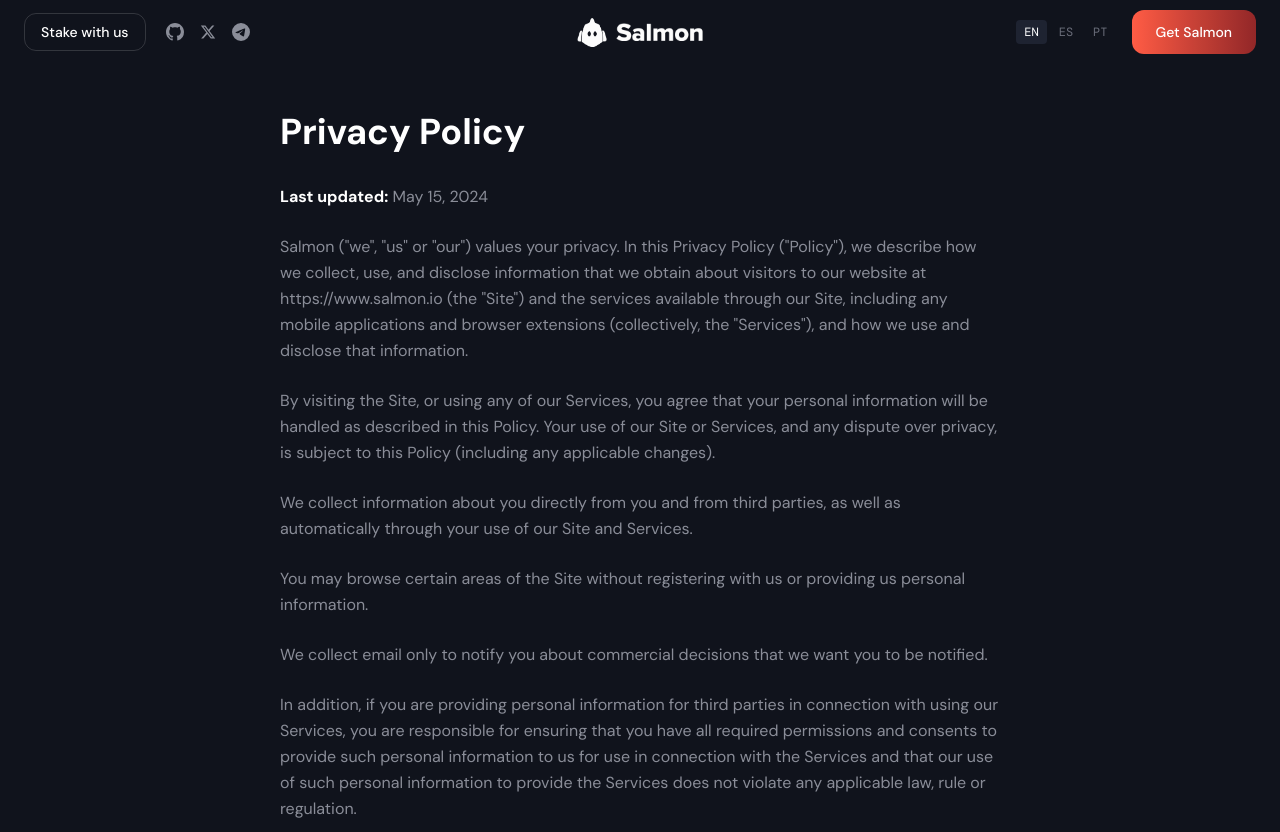
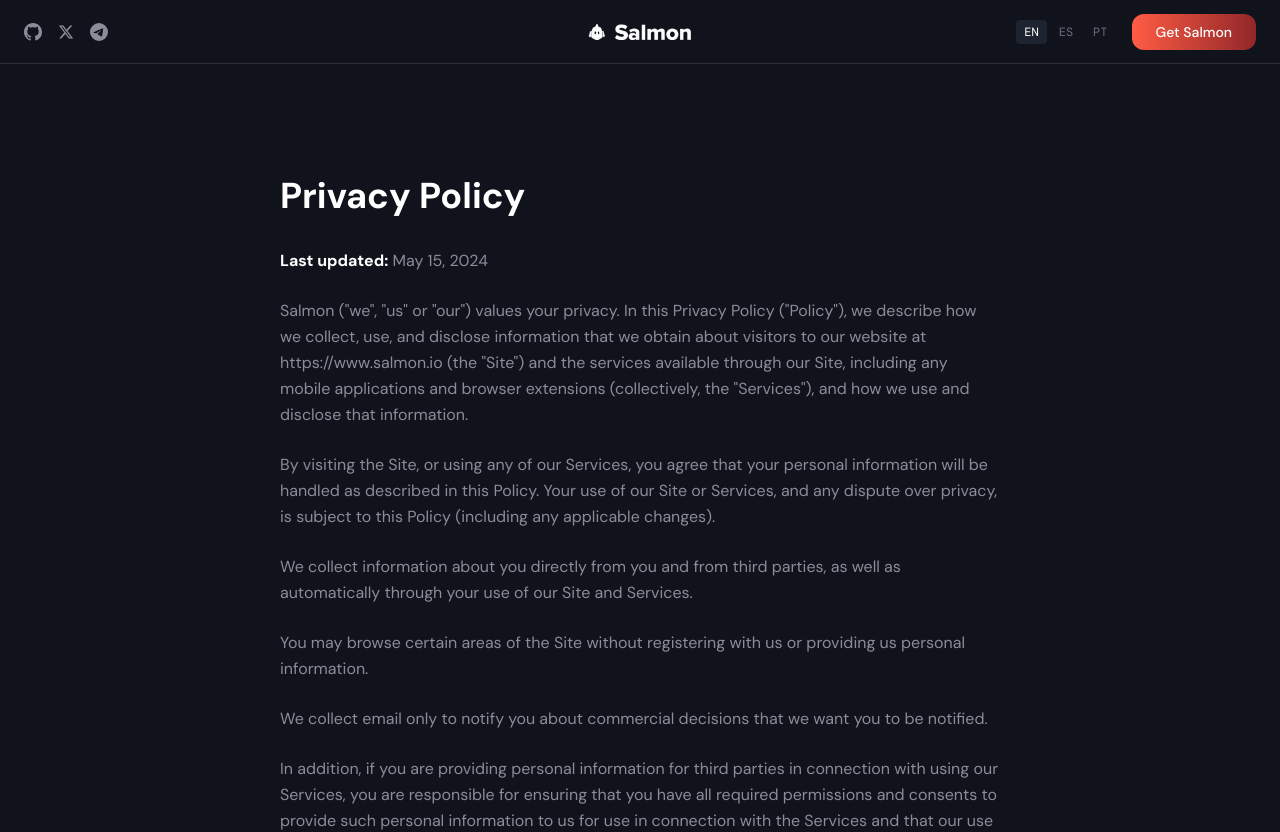
Before and after one commit to salmon-wallet/salmon-website, a Next.js app: page /en/privacy in a window 1280 px wide. Shown: the top 832 px of the page. Built offline with nearby package versions, Linux system fonts and the light colour scheme; a web font is replaced by a local one.

Commit message:
refine sticky header

```diff
--- a/components/Navbar.tsx
+++ b/components/Navbar.tsx
@@ -1,6 +1,6 @@
 'use client';
 
-import { useState, useEffect, useRef } from 'react';
+import { useState, useEffect } from 'react';
 import {
   motion,
   AnimatePresence,
@@ -46,10 +46,8 @@
   const locale = useLocale();
   const pathname = usePathname();
   const [scrolled, setScrolled] = useState(false);
-  const [hidden, setHidden] = useState(false);
   const [mobileOpen, setMobileOpen] = useState(false);
   const prefersReducedMotion = useReducedMotion();
-  const lastScrollY = useRef(0);
 
   // The CTA anchors to the home page's Get Salmon section from any route.
   const getSalmonHref =
@@ -63,16 +61,6 @@
 
   useMotionValueEvent(scrollY, 'change', (latest) => {
     setScrolled(latest > 20);
-
-    // Hide on scroll down, show on scroll up (only after passing 80px)
-    if (!mobileOpen) {
-      if (latest > 80 && latest > lastScrollY.current) {
-        setHidden(true);
-      } else {
-        setHidden(false);
-      }
-    }
-    lastScrollY.current = latest;
   });
 
   // Scroll-linked glassmorphic values
@@ -81,7 +69,7 @@
   const navBorder = useTransform(
     scrollY,
     [0, 200],
-    ['1px solid rgba(255,255,255,0)', '1px solid rgba(255,255,255,0.15)']
+    ['1px solid rgba(255,255,255,0.12)', '1px solid rgba(255,255,255,0.15)']
   );
 
   useEffect(() => {
@@ -98,13 +86,7 @@
   return (
     <>
       <motion.nav
-        animate={hidden ? { y: '-100%' } : { y: 0 }}
-        transition={
-          prefersReducedMotion
-            ? { duration: 0 }
-            : { duration: 0.4, ease: [0.16, 1, 0.3, 1] }
-        }
-        className="fixed top-0 left-0 right-0 z-[100]"
+        className="sticky top-0 z-[100]"
       >
         {/* Scroll-linked glassmorphic background layer */}
         {!prefersReducedMotion ? (
@@ -118,8 +100,8 @@
           />
         ) : (
           <div
-            className={`absolute inset-0 pointer-events-none transition-all duration-500 ${scrolled
-              ? 'bg-bg-glass backdrop-blur-xl border-b border-border-subtle'
+            className={`absolute inset-0 pointer-events-none border-b border-border-subtle transition-all duration-500 ${scrolled
+              ? 'bg-bg-glass backdrop-blur-xl'
               : ''
               }`}
           />
@@ -128,14 +110,16 @@
         <div className="relative mx-auto max-w-7xl px-6 flex items-center h-16">
           {/* Left: utility link + ecosystem quick links */}
           <div className="hidden lg:flex items-center gap-5">
-            {/* Secondary CTA. Styled like GradientButton's secondary variant, but on
-                next-intl's Link so the locale prefix and client-side nav survive. */}
+            {/* Secondary CTA temporarily hidden. Styled like GradientButton's
+                secondary variant, but on next-intl's Link so the locale prefix
+                and client-side nav survive.
             <Link
               href="/stake"
               className="inline-flex items-center justify-center whitespace-nowrap rounded-xl border border-border-subtle px-4 py-2 text-sm font-medium text-white transition-all duration-300 hover:border-white/25 hover:bg-white/5"
             >
               {t('stake')}
             </Link>
+            */}
 
             <div className="flex items-center gap-4">
               {SOCIAL_LINKS.map(({ key, href, icon }) => (
@@ -161,16 +145,16 @@
             <Image
               src="/images/logo.png"
               alt="Salmon Wallet"
-              width={29}
-              height={29}
-              className="w-[29px] h-[29px]"
+              width={16}
+              height={16}
+              className="size-4"
             />
             <Image
               src="/images/app-title.png"
               alt="Salmon"
               width={90}
               height={22}
-              className="h-[18px] w-auto hidden sm:block"
+              className="h-4 w-auto hidden sm:block"
             />
           </Link>
 
@@ -192,7 +176,7 @@
               ))}
             </div>
 
-            <GradientButton variant="primary" href={getSalmonHref} className="px-4 py-2 whitespace-nowrap">
+            <GradientButton variant="primary" href={getSalmonHref} className="px-4 !py-2 whitespace-nowrap">
               {t('getSalmon')}
             </GradientButton>
           </div>
@@ -244,7 +228,7 @@
                 animate: { transition: { staggerChildren: 0.1 } },
               }}
             >
-              {/* Stake */}
+              {/* Stake (temporarily hidden)
               <motion.div
                 variants={
                   prefersReducedMotion
@@ -264,6 +248,7 @@
                   {t('stake')}
                 </Link>
               </motion.div>
+              */}
 
               {/* Ecosystem quick links */}
               {SOCIAL_LINKS.map(({ key, href, icon }) => (
@@ -330,7 +315,7 @@
                 }
                 transition={{ duration: 0.6, ease: [0.16, 1, 0.3, 1] }}
               >
-                <GradientButton variant="primary" href={getSalmonHref}>
+                <GradientButton variant="primary" href={getSalmonHref} className="!py-2">
                   {t('getSalmon')}
                 </GradientButton>
               </motion.div>
```
